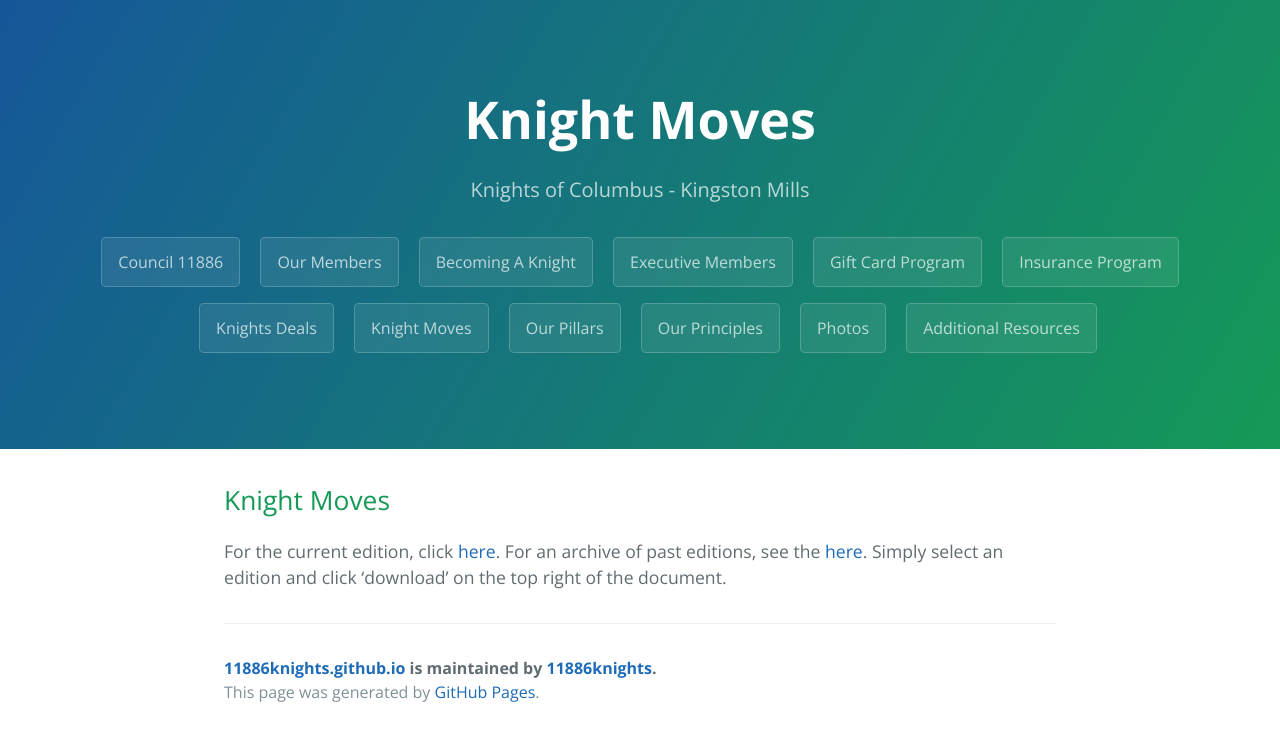
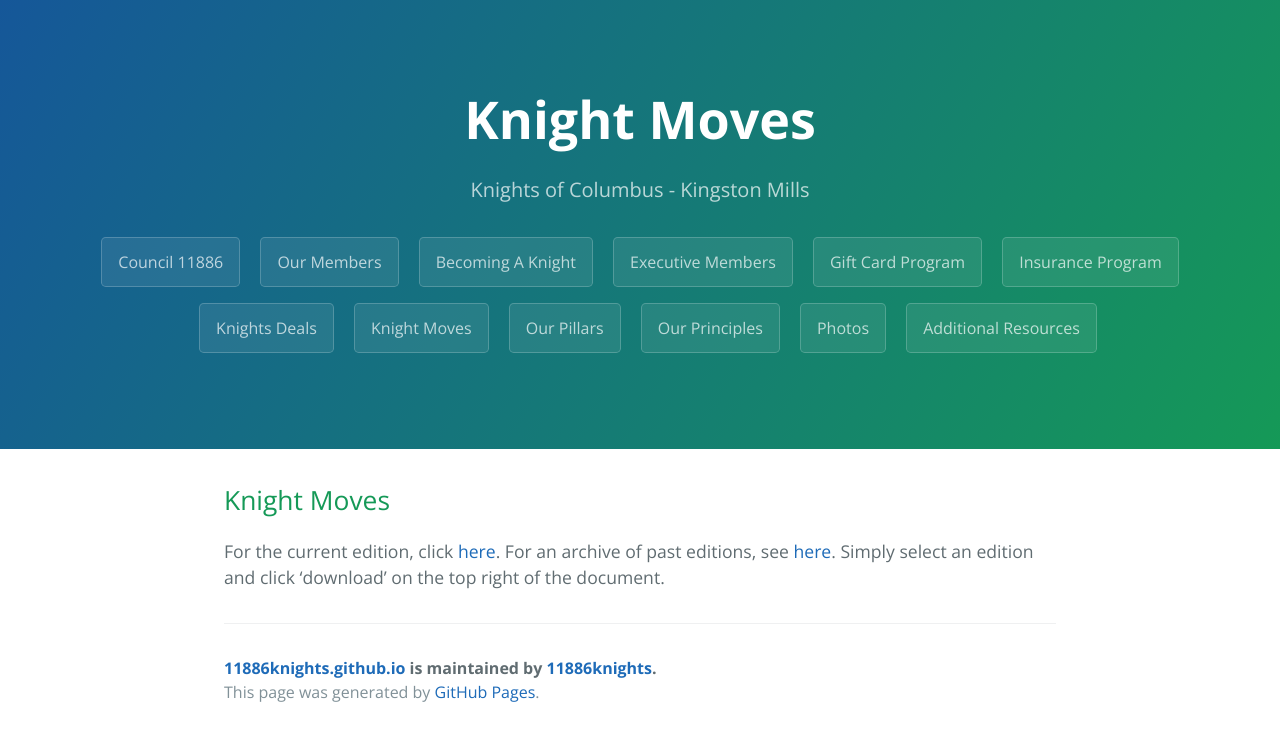
Before and after one commit to 11886knights/11886knights.github.io, a Jekyll site: the page built from page_knights_moves.md, in a window 1280 px wide. Shown: the top 741 px of the page. Built offline with Jekyll 4.4.1, drawn with Linux system fonts in a browser that asks for light colours.

Commit message:
january update

```diff
--- a/page_knights_moves.md
+++ b/page_knights_moves.md
@@ -6,4 +6,4 @@ layout: default
 
 ## Knight Moves
 
-For the current edition, click [here](https://github.com/11886knights/11886knights.github.io/raw/master/docs/knights_moves/2022/01-Dec22.pdf). For an archive of past editions, see the [here](https://github.com/11886knights/11886knights.github.io/tree/master/docs/knights_moves). Simply select an edition and click 'download' on the top right of the document.
+For the current edition, click [here](https://github.com/11886knights/11886knights.github.io/raw/master/docs/knights_moves/2022/01-Jan22.pdf). For an archive of past editions, see [here](https://github.com/11886knights/11886knights.github.io/tree/master/docs/knights_moves). Simply select an edition and click 'download' on the top right of the document.
```
